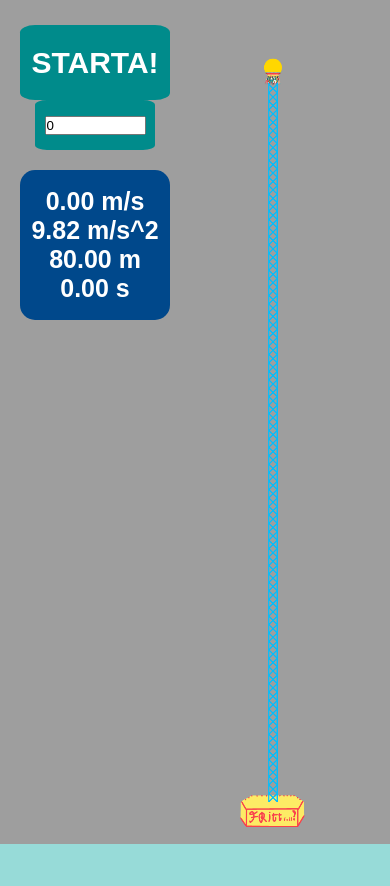
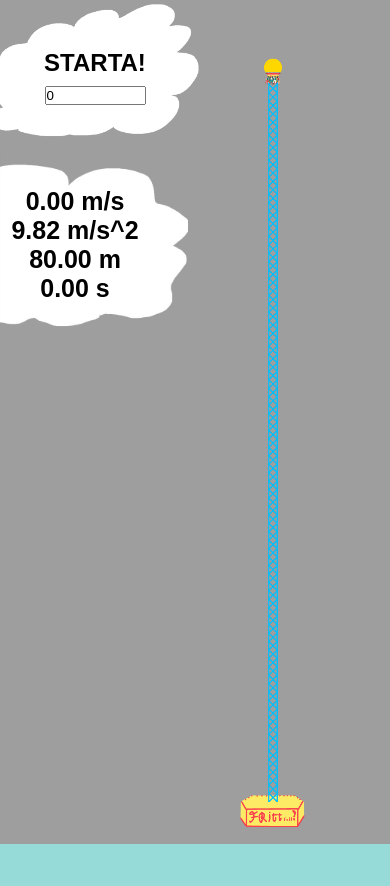
Before and after one commit to FrittfallHemsidan/FrittfallHemsidan, a plain HTML site: page index.html in a window 390 px wide. Drawn offline with nearby package versions, Linux system fonts and the light colour scheme.

Commit message:
Update style.css

```diff
--- a/style.css
+++ b/style.css
@@ -9,27 +9,23 @@ body {
   overflow-x: hidden;
   position: relative;
   background: #97dbd8;
+  color: black;
 }
 
 img {
   visibility: hidden;
+  position: fixed;
 }
 
 canvas {
   display: block;
-  color: cornflowerblue;
   width: 100%;
   height: 100%;
-}
-
-img {
-  position: fixed;
 }
 
 div {
   border-radius: 10%;
   font-family: Arial, Helvetica, sans-serif;
-  color: white;
   left: 150px;
   position: absolute;
   font-weight: bolder;
@@ -39,21 +35,38 @@ div {
   justify-content: center;
   align-items: center;
   flex-direction: column;
+  z-index: 200;
 }
 
 #Start {
   width: 150px;
   height: 75px;
   top: 100px;
-  background-color: darkcyan;
+}
+
+#moln1 {
+  position: absolute;
+  top: -80%;
+  width: 200%;
+  z-index: -1;
+  visibility: visible;
+}
+
+#moln2 {
+  position: absolute;
+  top: -40%;
+  left: -30%;
+  width: 170%;
+  z-index: -2;
+  visibility: visible;
 }
 
 #vikt {
   width: 120px;
   height: 50px;
-  top: 185px;
+  top: 155px;
   left: 165px;
-  background-color: darkcyan;
+
   font-size: 27px;
   flex-direction: column;
 }
@@ -62,53 +75,71 @@ div {
   width: 150px;
   height: 150px;
   top: 300px;
-  background-color: rgb(0, 72, 139);
-  font-size: 27px;
+  font-size: 25px;
+  left: 0;
   flex-direction: column;
+}
+
+.chart-container {
+  position: relative;
+  width: 98vw;
+  left: 0px;
 }
 
 #FelAccPlot {
   display: block;
   overflow: visible;
-  width: 20vw;
-  height: 500px;
+  height: 300px;
+  width: 90%;
 }
 
 #MalAccPlot {
   display: block;
   overflow: visible;
-  width: 20vw;
-  height: 500px;
+  height: 300px;
+  width: 90%;
 }
 
 #AccPlot {
   display: block;
   overflow: visible;
-  width: 20vw;
   height: 500px;
+  width: 90%;
 }
 
 #TryckPlot {
   display: block;
   overflow: visible;
-  width: 20vw;
   height: 500px;
+  width: 90%;
 }
 
 @media only screen and (max-width: 600px) {
   #Start {
     left: 20px;
     top: 25px;
-    font-size: 30px;
+    font-size: 24px;
   }
   #Fart {
-    left: 20px;
+    left: 00px;
     top: 170px;
     font-size: 25px;
   }
   #vikt {
     left: 35px;
-    top: 100px;
+    top: 70px;
     font-size: 25px;
   }
+  #moln1 {
+    width: 150%;
+    top: -40%;
+  }
+  #moln2 {
+    position: absolute;
+    top: -15%;
+    left: 0%;
+    width: 125%;
+    z-index: -2;
+    visibility: visible;
+  }
 }
```
